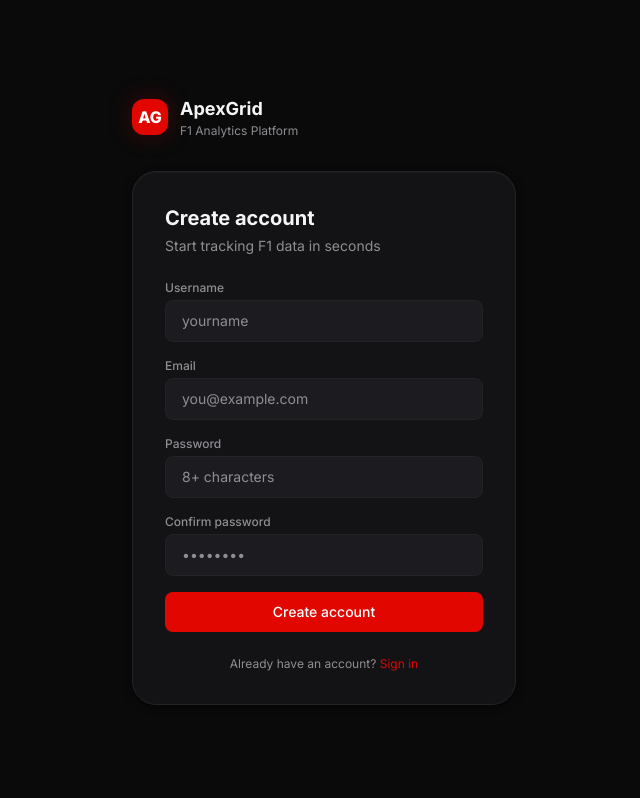
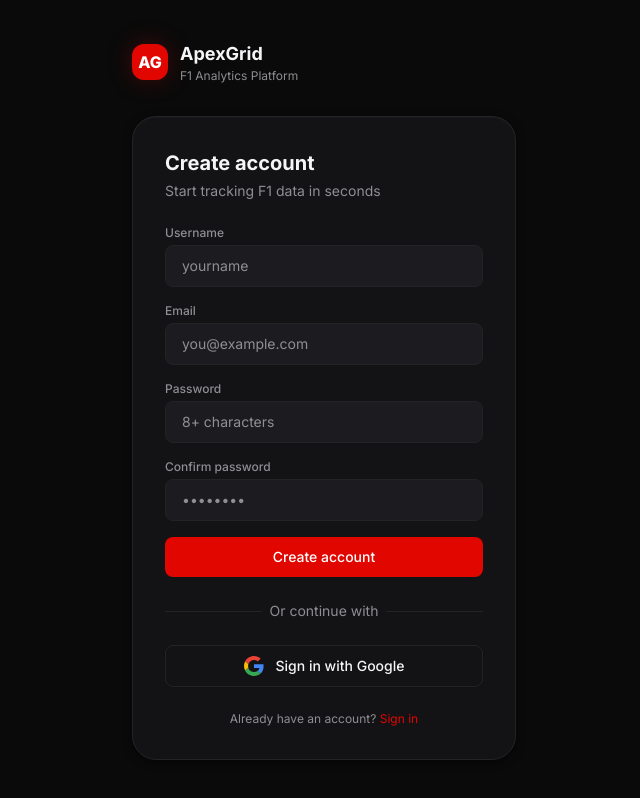
Before and after one commit to waynekiprotich/apexgrid-client, a React (Vite) app: page /register in a window 1280 px wide. Shown: the whole page, without its empty margins (316-956 px from the left). Built offline with nearby package versions, Linux system fonts and the light colour scheme; no server answers.

Commit message:
feat: add sign in with google button

```diff
--- a/src/contexts/AuthContext.jsx
+++ b/src/contexts/AuthContext.jsx
@@ -1,6 +1,13 @@
 import React, { createContext, useState, useEffect, useContext } from 'react';
 import { auth } from '../lib/firebase';
-import { signInWithEmailAndPassword, createUserWithEmailAndPassword, signOut, onAuthStateChanged } from 'firebase/auth';
+import {
+  signInWithEmailAndPassword,
+  createUserWithEmailAndPassword,
+  signOut,
+  onAuthStateChanged,
+  GoogleAuthProvider,
+  signInWithPopup
+} from 'firebase/auth';
 
 const AuthContext = createContext();
 
@@ -27,12 +34,17 @@
     return createUserWithEmailAndPassword(auth, email, password);
   };
 
+  const loginWithGoogle = () => {
+    const provider = new GoogleAuthProvider();
+    return signInWithPopup(auth, provider);
+  };
+
   const logout = () => {
     return signOut(auth);
   };
 
   return (
-    <AuthContext.Provider value={{ currentUser, login, register, logout, loading }}>
+    <AuthContext.Provider value={{ currentUser, login, register, loginWithGoogle, logout, loading }}>
       {!loading && children}
     </AuthContext.Provider>
   );
--- a/src/pages/Login.jsx
+++ b/src/pages/Login.jsx
@@ -4,7 +4,7 @@
 import { useAuth } from '../contexts/AuthContext';
 
 export default function Login() {
-  const { login } = useAuth();
+  const { login, loginWithGoogle } = useAuth();
   const navigate = useNavigate();
 
   const [form, setForm] = useState({ email: '', password: '' });
@@ -13,6 +13,18 @@
 
   const handleChange = (e) =>
     setForm(f => ({ ...f, [e.target.name]: e.target.value }));
+
+  const handleGoogleLogin = async () => {
+    try {
+      setError('');
+      await loginWithGoogle();
+      navigate('/dashboard');
+    } catch (err) {
+      if (err.code !== 'auth/popup-closed-by-user') {
+        setError(err.message || 'Google sign in failed');
+      }
+    }
+  };
 
   const handleSubmit = async (e) => {
     e.preventDefault();
@@ -94,6 +106,44 @@
           </button>
         </form>
 
+        <div className="mt-6">
+          <div className="relative">
+            <div className="absolute inset-0 flex items-center">
+              <div className="w-full border-t border-border"></div>
+            </div>
+            <div className="relative flex justify-center text-sm">
+              <span className="px-2 bg-surface text-muted">Or continue with</span>
+            </div>
+          </div>
+
+          <div className="mt-6">
+            <button
+              onClick={handleGoogleLogin}
+              className="w-full flex justify-center items-center gap-3 py-2.5 px-4 border border-border rounded-lg shadow-sm bg-surface text-sm font-medium text-text hover:bg-surface-hover focus:outline-none focus:ring-2 focus:ring-offset-2 focus:ring-primary transition-colors"
+            >
+              <svg className="h-5 w-5" aria-hidden="true" viewBox="0 0 24 24">
+                <path
+                  d="M12.0003 4.75C13.7703 4.75 15.3553 5.36 16.6053 6.54998L20.0303 3.125C17.9503 1.19 15.2353 0 12.0003 0C7.31028 0 3.25528 2.69 1.28027 6.60998L5.27028 9.70498C6.21528 6.86 8.87028 4.75 12.0003 4.75Z"
+                  fill="#EA4335"
+                />
+                <path
+                  d="M23.49 12.275C23.49 11.49 23.415 10.73 23.3 10H12V14.51H18.47C18.18 15.99 17.34 17.25 16.08 18.1L19.945 21.1C22.2 19.01 23.49 15.92 23.49 12.275Z"
+                  fill="#4285F4"
+                />
+                <path
+                  d="M5.26498 14.2949C5.02498 13.5699 4.88501 12.7999 4.88501 11.9999C4.88501 11.1999 5.01998 10.4299 5.26498 9.7049L1.275 6.60986C0.46 8.22986 0 10.0599 0 11.9999C0 13.9399 0.46 15.7699 1.28 17.3899L5.26498 14.2949Z"
+                  fill="#FBBC05"
+                />
+                <path
+                  d="M12.0004 24.0001C15.2404 24.0001 17.9654 22.935 19.9454 21.095L16.0804 18.095C15.0054 18.82 13.6204 19.245 12.0004 19.245C8.8704 19.245 6.21538 17.135 5.26538 14.29L1.27539 17.385C3.25539 21.31 7.3104 24.0001 12.0004 24.0001Z"
+                  fill="#34A853"
+                />
+              </svg>
+              Sign in with Google
+            </button>
+          </div>
+        </div>
+
         <p className="text-xs text-muted text-center mt-6">
           Don't have an account?{' '}
           <Link to="/register" className="text-primary hover:underline">
--- a/src/pages/Register.jsx
+++ b/src/pages/Register.jsx
@@ -4,7 +4,7 @@
 import { useAuth } from '../contexts/AuthContext';
 
 export default function Register() {
-  const { register } = useAuth();
+  const { register, loginWithGoogle } = useAuth();
   const navigate = useNavigate();
 
   const [form, setForm] = useState({ username: '', email: '', password: '', confirm: '' });
@@ -13,6 +13,18 @@
 
   const handleChange = (e) =>
     setForm(f => ({ ...f, [e.target.name]: e.target.value }));
+
+  const handleGoogleLogin = async () => {
+    try {
+      setError('');
+      await loginWithGoogle();
+      navigate('/dashboard');
+    } catch (err) {
+      if (err.code !== 'auth/popup-closed-by-user') {
+        setError(err.message || 'Google sign in failed');
+      }
+    }
+  };
 
   const handleSubmit = async (e) => {
     e.preventDefault();
@@ -97,6 +109,44 @@
           </button>
         </form>
 
+        <div className="mt-6">
+          <div className="relative">
+            <div className="absolute inset-0 flex items-center">
+              <div className="w-full border-t border-border"></div>
+            </div>
+            <div className="relative flex justify-center text-sm">
+              <span className="px-2 bg-surface text-muted">Or continue with</span>
+            </div>
+          </div>
+
+          <div className="mt-6">
+            <button
+              onClick={handleGoogleLogin}
+              className="w-full flex justify-center items-center gap-3 py-2.5 px-4 border border-border rounded-lg shadow-sm bg-surface text-sm font-medium text-text hover:bg-surface-hover focus:outline-none focus:ring-2 focus:ring-offset-2 focus:ring-primary transition-colors"
+            >
+              <svg className="h-5 w-5" aria-hidden="true" viewBox="0 0 24 24">
+                <path
+                  d="M12.0003 4.75C13.7703 4.75 15.3553 5.36 16.6053 6.54998L20.0303 3.125C17.9503 1.19 15.2353 0 12.0003 0C7.31028 0 3.25528 2.69 1.28027 6.60998L5.27028 9.70498C6.21528 6.86 8.87028 4.75 12.0003 4.75Z"
+                  fill="#EA4335"
+                />
+                <path
+                  d="M23.49 12.275C23.49 11.49 23.415 10.73 23.3 10H12V14.51H18.47C18.18 15.99 17.34 17.25 16.08 18.1L19.945 21.1C22.2 19.01 23.49 15.92 23.49 12.275Z"
+                  fill="#4285F4"
+                />
+                <path
+                  d="M5.26498 14.2949C5.02498 13.5699 4.88501 12.7999 4.88501 11.9999C4.88501 11.1999 5.01998 10.4299 5.26498 9.7049L1.275 6.60986C0.46 8.22986 0 10.0599 0 11.9999C0 13.9399 0.46 15.7699 1.28 17.3899L5.26498 14.2949Z"
+                  fill="#FBBC05"
+                />
+                <path
+                  d="M12.0004 24.0001C15.2404 24.0001 17.9654 22.935 19.9454 21.095L16.0804 18.095C15.0054 18.82 13.6204 19.245 12.0004 19.245C8.8704 19.245 6.21538 17.135 5.26538 14.29L1.27539 17.385C3.25539 21.31 7.3104 24.0001 12.0004 24.0001Z"
+                  fill="#34A853"
+                />
+              </svg>
+              Sign in with Google
+            </button>
+          </div>
+        </div>
+
         <p className="text-xs text-muted text-center mt-6">
           Already have an account?{' '}
           <Link to="/login" className="text-primary hover:underline">
```
